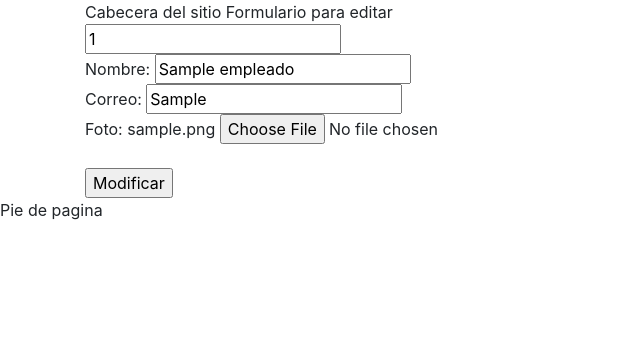
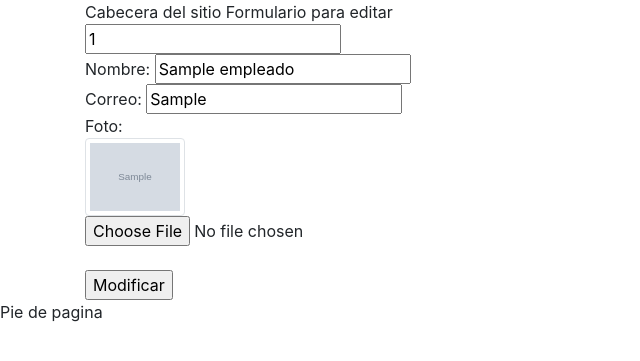
Before and after one commit to FerRodriguez96/SistemaEmpleado, a Flask app: page /edit/1 in a window 1280 px wide. Shown: the top 361 px of the page, without its empty margins (0-640 px from the left). Run offline with Flask 2, Linux system fonts and the light colour scheme; tables that the repository leaves empty or names only in its code hold one stand-in row (values such as "Sample post"); grey boxes marked "Sample" are stand-in pictures; some libraries are stand-ins or nearby versions.

Commit message:
#9 dev - Imagen edit
Se añadio la funcionalidad para que la imagen de la foto sea visible mientras se edita la persona

```diff
--- a/app.py
+++ b/app.py
@@ -1,6 +1,6 @@
 from logging import debug
 from flask import Flask
-from flask import render_template, request, redirect
+from flask import render_template, request, redirect, url_for
 from flaskext.mysql import MySQL
 from flask import send_from_directory
 
--- a/templates/empleados/edit.html
+++ b/templates/empleados/edit.html
@@ -13,7 +13,10 @@ Formulario para editar
     <input type="text" value="{{ empleado [2]}}" name="txtCorreo" id="textCorreo">
     <br>
     Foto:
-    {{ empleado [3]}}
+    </br>
+
+    <img class="img-thumbnail" width=100 src="{{url_for('uploads',nombreFoto=empleado [3])}}" alt="">
+    <br/>
     <input type="file" name="txtFoto" id="textFoto">
     <br>
     <br>
```
